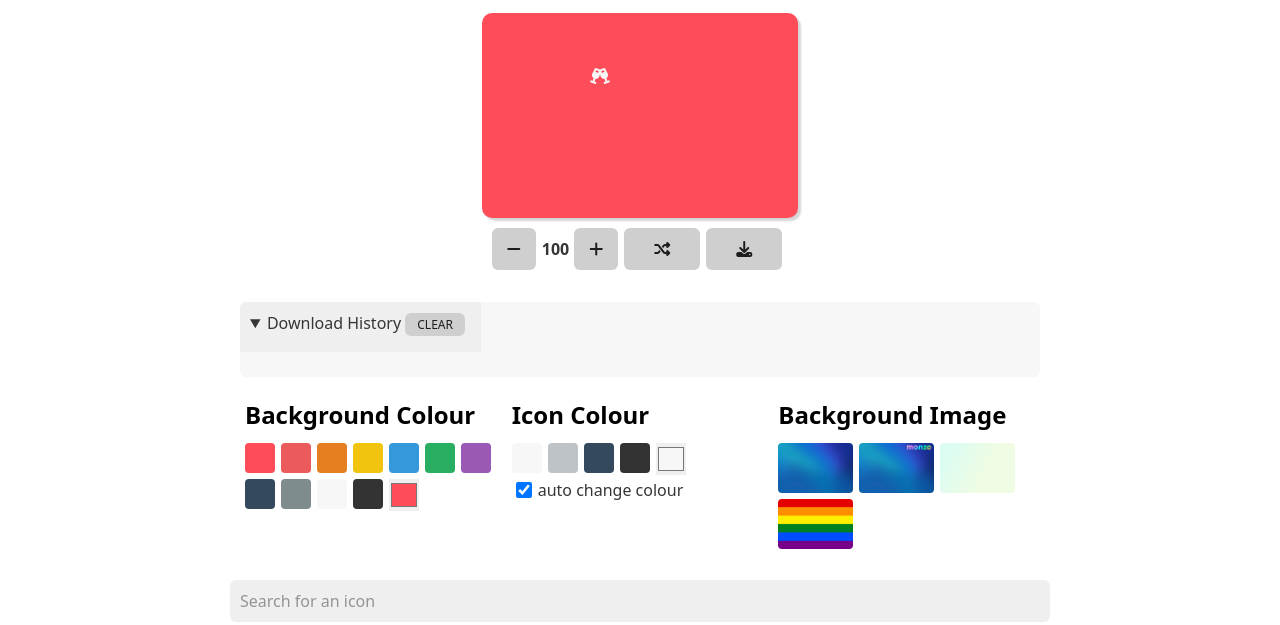
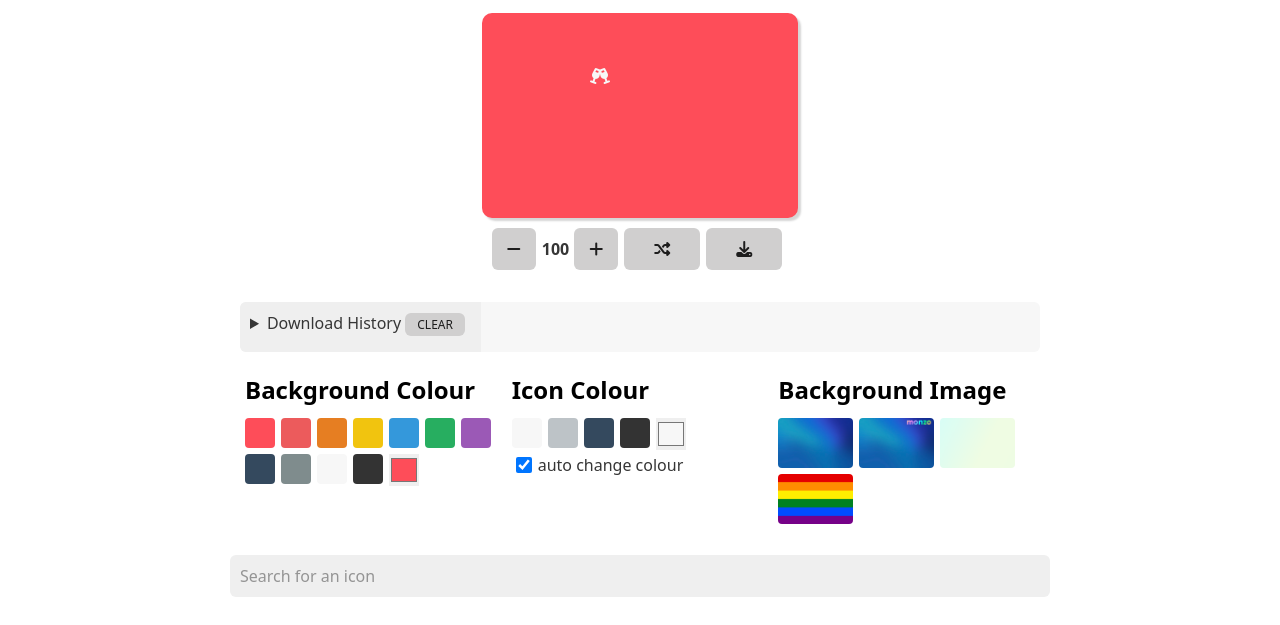
Before and after one commit to rknightuk/monzo-pot-image-generator, an Eleventy site: page src/index.njk in a window 1280 px wide. Shown: the part 99-724 px from the top of the page. Built offline with nearby package versions, Linux system fonts and the light colour scheme; Eleventy itself is replaced by a stand-in of ours; files that its build step writes are made by us from their sources.

Commit message:
Closed by default

```diff
--- a/src/index.njk
+++ b/src/index.njk
@@ -296,7 +296,7 @@
 		<button id="download"><i class="fas fa-download"></i></button>
 	</div>
 
-	<details open="open">
+	<details>
 	  <summary>Download History <button class="clear-history-button" onclick="clearHistory()">Clear</button></summary>
 	  <div id="history" class="history"></div>
 	</details>
```
